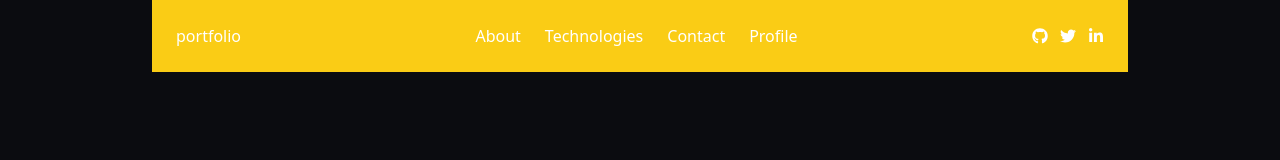
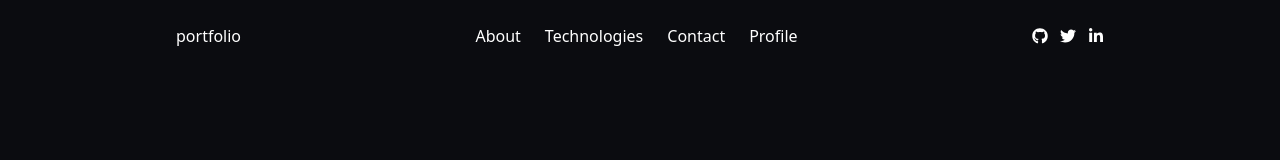
Before and after one commit to sadatyussuf/my-website-portfolio, a React (Vite) app in the folder frontend/: page / in a window 1280 px wide. Shown: the top 160 px of the page. Built offline with nearby package versions, Linux system fonts and the light colour scheme; a web font is replaced by a local one.

Commit message:
changed height view

```diff
--- a/frontend/src/components/Navbar.jsx
+++ b/frontend/src/components/Navbar.jsx
@@ -4,8 +4,8 @@ import {pages,socials} from '../helpers/links'
 const Navbar = () => {
 
     return (
-    <nav className='relative container mx-auto p-6 bg-yellow-400'>
-        <div className="flex items-center justify-between">
+    <nav className='relative container mx-auto p-6 h-[10vh]'>
+        <div className="flex items-center justify-between ">
 
             <div className='pt-0'>
                 {/* <img src="" alt="" /> */}
```
